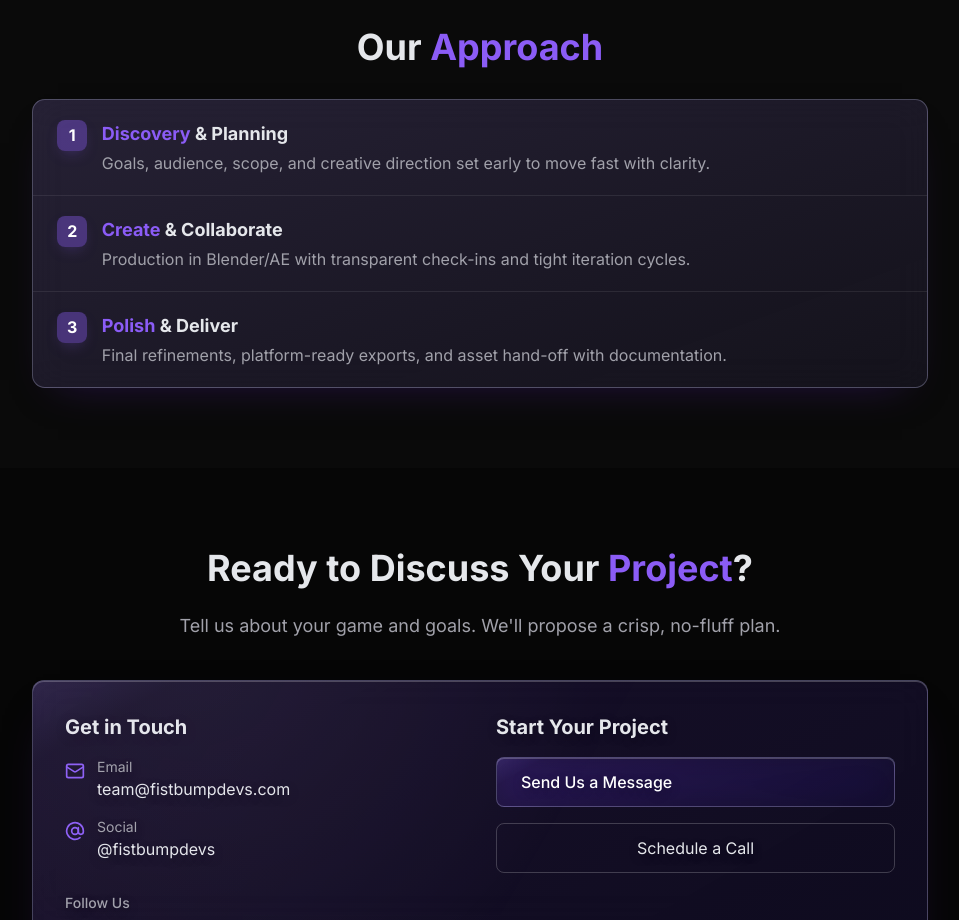
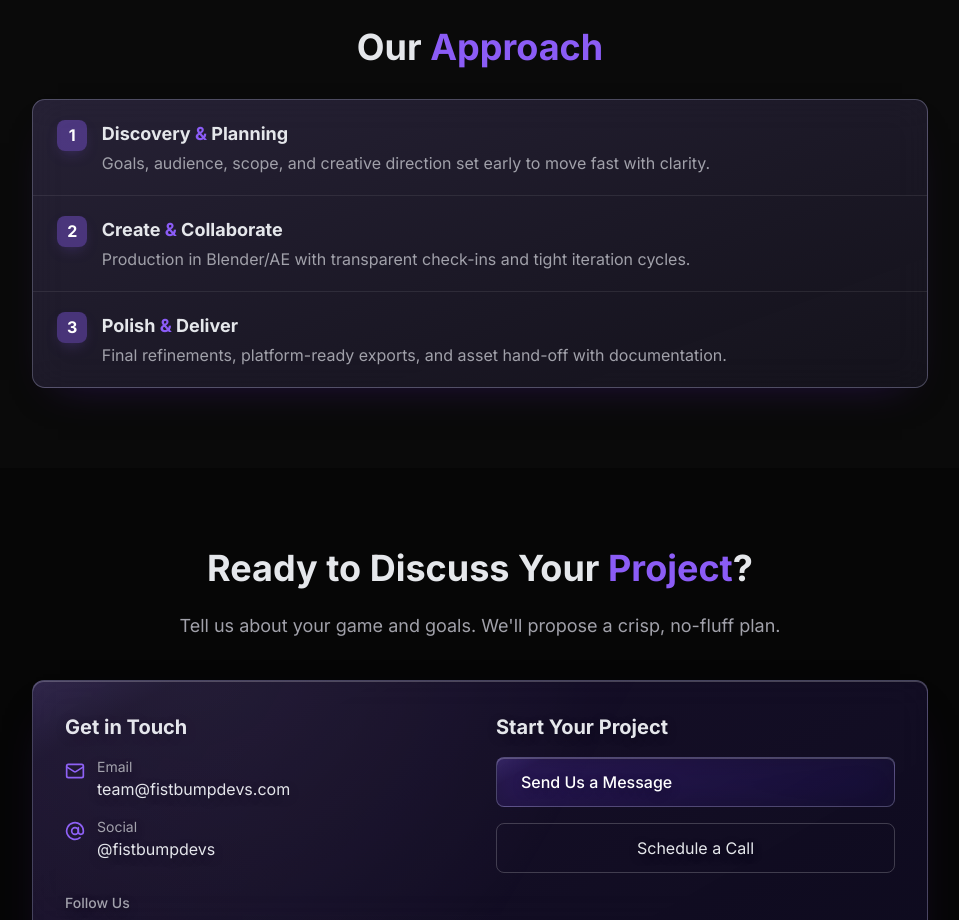
Before and after one commit to KausikRajan/fbdsite, a plain HTML site: page index.html in a window 1280 px wide. Shown: the part 3320-4240 px from the top of the page, without its empty margins (160-1119 px from the left). Drawn offline with nearby package versions, Linux system fonts and the light colour scheme.

```diff
--- a/index.html
+++ b/index.html
@@ -512,21 +512,21 @@ radial-gradient(circle at 18% -12%, rgba(238,231,255,0.1), transparent 50%),
         <div class="proc-item">
           <div class="proc-num">1</div>
           <div>
-            <div class="proc-title"><span class="accent">Discovery</span> & Planning</div>
+            <div class="proc-title">Discovery<span class="accent"> & </span>Planning</div>
             <p class="proc-desc">Goals, audience, scope, and creative direction set early to move fast with clarity.</p>
           </div>
         </div>
         <div class="proc-item">
           <div class="proc-num">2</div>
           <div>
-            <div class="proc-title"><span class="accent">Create</span> & Collaborate</div>
+            <div class="proc-title">Create<span class="accent"> & </span>Collaborate</div>
             <p class="proc-desc">Production in Blender/AE with transparent check-ins and tight iteration cycles.</p>
           </div>
         </div>
         <div class="proc-item">
           <div class="proc-num">3</div>
           <div>
-            <div class="proc-title"><span class="accent">Polish</span> & Deliver</div>
+            <div class="proc-title">Polish<span class="accent"> & </span>Deliver</div>
             <p class="proc-desc">Final refinements, platform-ready exports, and asset hand-off with documentation.</p>
           </div>
         </div>
```
